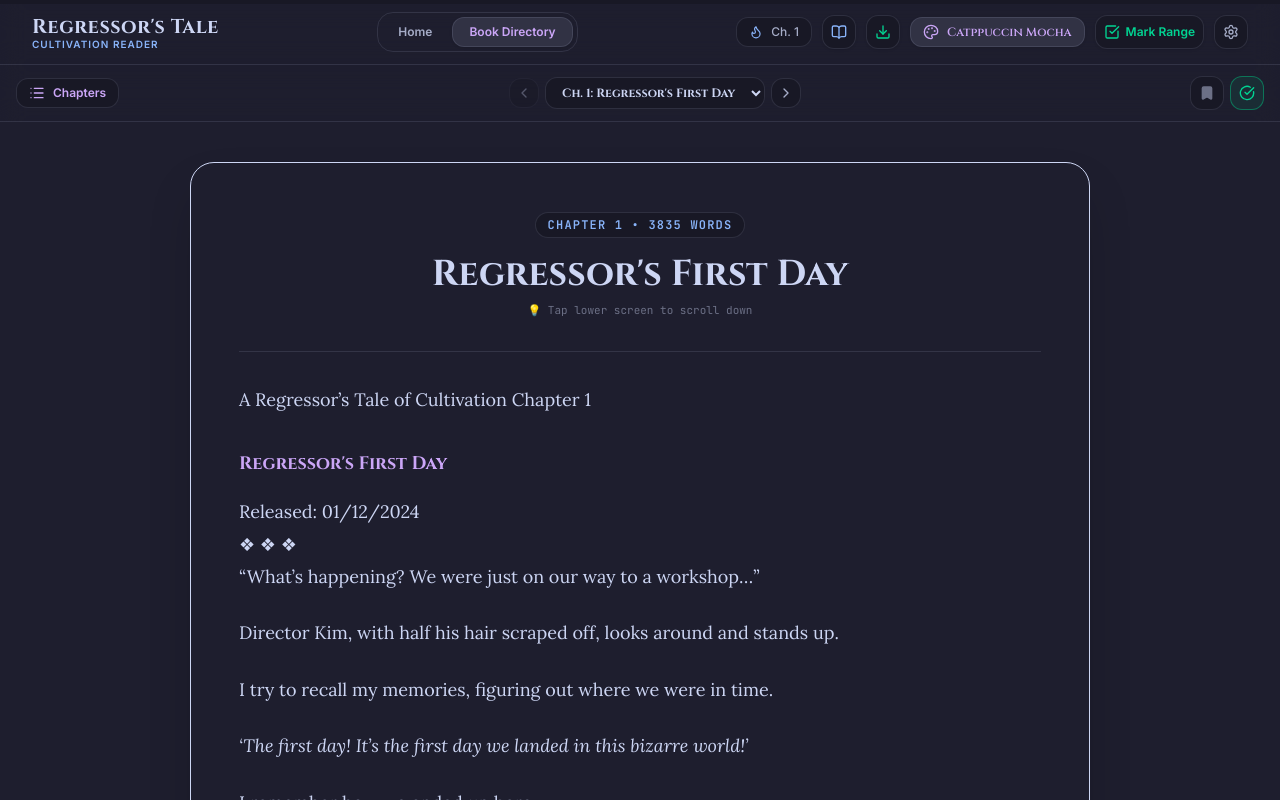
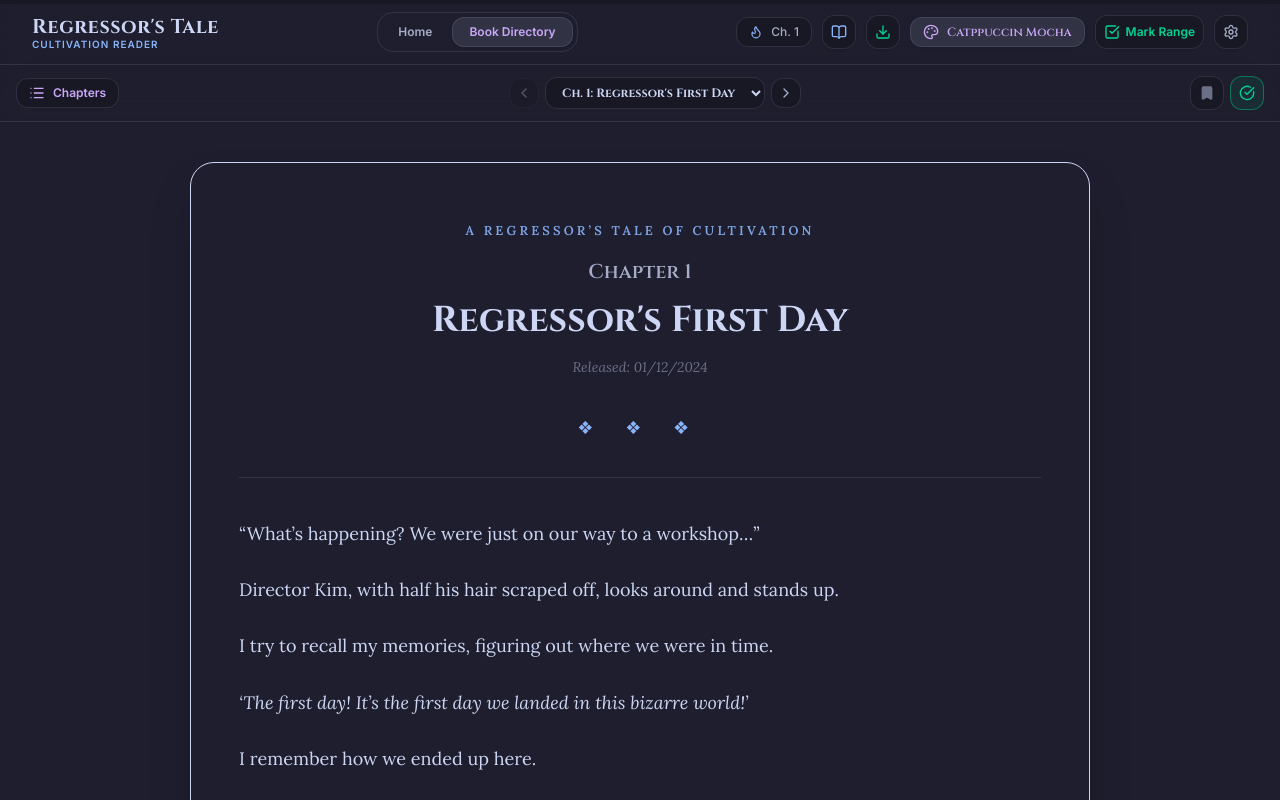
Before and after one commit to FabioCanavarro/rtocpages, a Next.js app: page /read/0 in a window 1280 px wide. Shown: the top 800 px of the page. Built offline with nearby package versions, Linux system fonts and the light colour scheme.

Commit message:
Format chapter header and divider styling to match authentic EPUB reader layout in Screenshot 2

```diff
--- a/src/app/globals.css
+++ b/src/app/globals.css
@@ -212,18 +212,79 @@ body {
   transform-style: preserve-3d;
 }
 
-/* Reader Content Styling */
+/* EPUB Chapter Header & Centered Elements (Matching Screenshot 2) */
+.reader-body .chapter-header {
+  text-align: center !important;
+  margin-top: 0.5rem;
+  margin-bottom: 2.5rem;
+  padding-bottom: 1.5rem;
+  border-bottom: 1px solid var(--color-border);
+  display: flex;
+  flex-direction: column;
+  align-items: center;
+  justify-content: center;
+}
+
+.reader-body .chapter-series {
+  display: block;
+  text-align: center !important;
+  text-transform: uppercase;
+  font-size: 0.8rem;
+  font-weight: 700;
+  letter-spacing: 0.25em;
+  color: var(--color-secondary);
+  margin-bottom: 0.75rem;
+  opacity: 0.9;
+}
+
+.reader-body .chapter-number {
+  display: block;
+  text-align: center !important;
+  font-family: 'Cinzel', serif;
+  font-size: 1.25rem;
+  font-weight: 600;
+  color: var(--text-secondary);
+  margin-bottom: 0.25rem;
+}
+
+.reader-body .chapter-title {
+  display: block;
+  text-align: center !important;
+  font-family: 'Cinzel', serif;
+  font-size: 2.25rem;
+  font-weight: 700;
+  color: var(--text-primary);
+  margin-top: 0.25rem;
+  margin-bottom: 0.5rem;
+  line-height: 1.25;
+}
+
+.reader-body .chapter-date {
+  display: block;
+  text-align: center !important;
+  font-style: italic;
+  font-size: 0.875rem;
+  color: var(--text-muted);
+  margin-top: 0.25rem;
+  margin-bottom: 1rem;
+}
+
+.reader-body .chapter-divider {
+  display: block;
+  text-align: center !important;
+  letter-spacing: 0.75em;
+  color: var(--color-secondary);
+  font-size: 1.125rem;
+  margin-top: 1rem;
+  margin-bottom: 0.5rem;
+}
+
+/* Base Paragraph & Element Styling */
 .reader-body p {
   margin-bottom: 1.5rem;
   line-height: inherit;
 }
-.reader-body h1, .reader-body h2, .reader-body h3 {
-  font-family: 'Cinzel', serif;
-  color: var(--color-primary);
-  margin-top: 2rem;
-  margin-bottom: 1rem;
-  font-weight: 700;
-}
+
 .reader-body blockquote {
   border-left: 3px solid var(--color-primary);
   padding-left: 1rem;
@@ -235,3 +296,7 @@ body {
   padding-bottom: 0.5rem;
   border-radius: 0 8px 8px 0;
 }
+
+.cultivation-bracket {
+  color: var(--color-primary);
+}
--- a/src/app/read/[chapterId]/page.tsx
+++ b/src/app/read/[chapterId]/page.tsx
@@ -302,21 +302,6 @@ export default function ChapterReaderPage({ params }: PageProps) {
               }`}
             >
 
-              {/* Chapter Header */}
-              <div className="pb-8 border-b border-theme text-center space-y-2 select-none">
-                <span className="text-xs uppercase font-bold font-mono tracking-widest text-[var(--color-secondary)] px-3 py-1 rounded-full bg-theme-surface border border-theme inline-block">
-                  Chapter {chapter.num} • {chapter.wordCount} Words
-                </span>
-                <h1 className="font-cinzel font-bold text-2xl sm:text-4xl text-theme-primary mt-2">
-                  {chapter.title}
-                </h1>
-                {settings.tapToScroll && (
-                  <p className="text-[11px] text-theme-muted font-mono">
-                    💡 Tap lower screen to scroll down
-                  </p>
-                )}
-              </div>
-
               {/* Formatted Chapter Body */}
               <div
                 className={`reader-body ${getFontClass()} ${getAlignClass()} text-theme-primary leading-relaxed ${
@@ -327,8 +312,19 @@ export default function ChapterReaderPage({ params }: PageProps) {
                   lineHeight: settings.lineHeight,
                   fontWeight: settings.fontWeight || 400
                 }}
-                dangerouslySetInnerHTML={{ __html: chapter.content }}
-              />
+              >
+                {/* Fallback header if chapter content does not already include EPUB header */}
+                {chapter && !chapter.content.includes('chapter-header') && (
+                  <header className="chapter-header">
+                    <span className="chapter-series">A Regressor’s Tale of Cultivation</span>
+                    <span className="chapter-number">Chapter {chapter.num}</span>
+                    <h1 className="chapter-title">{chapter.title}</h1>
+                    <div className="chapter-divider">❖   ❖   ❖</div>
+                  </header>
+                )}
+
+                <div dangerouslySetInnerHTML={{ __html: chapter.content }} />
+              </div>
 
               {/* Chapter Footer Navigation */}
               <div className="pt-10 border-t border-theme flex flex-col sm:flex-row items-center justify-between gap-4 select-none">
```
